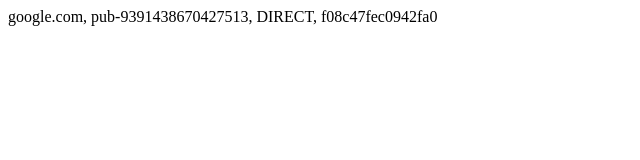
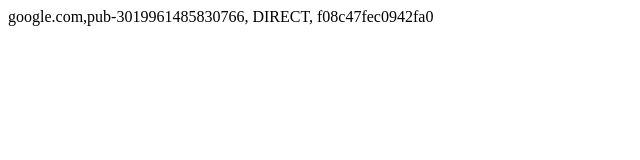
Before and after one commit to SebastianWebApp/app-ads.txt, a plain HTML site: page index.html in a window 1280 px wide. Shown: the full height of the page, 0-640 px from the left. Drawn offline with Linux system fonts and the light colour scheme.

Commit message:
Update index.html

```diff
--- a/index.html
+++ b/index.html
@@ -7,6 +7,6 @@
     <title>app-ads.txt</title>
 </head>
 <body>
-    google.com, pub-9391438670427513, DIRECT, f08c47fec0942fa0
+    google.com,pub-3019961485830766, DIRECT, f08c47fec0942fa0
 </body>
 </html>
```
